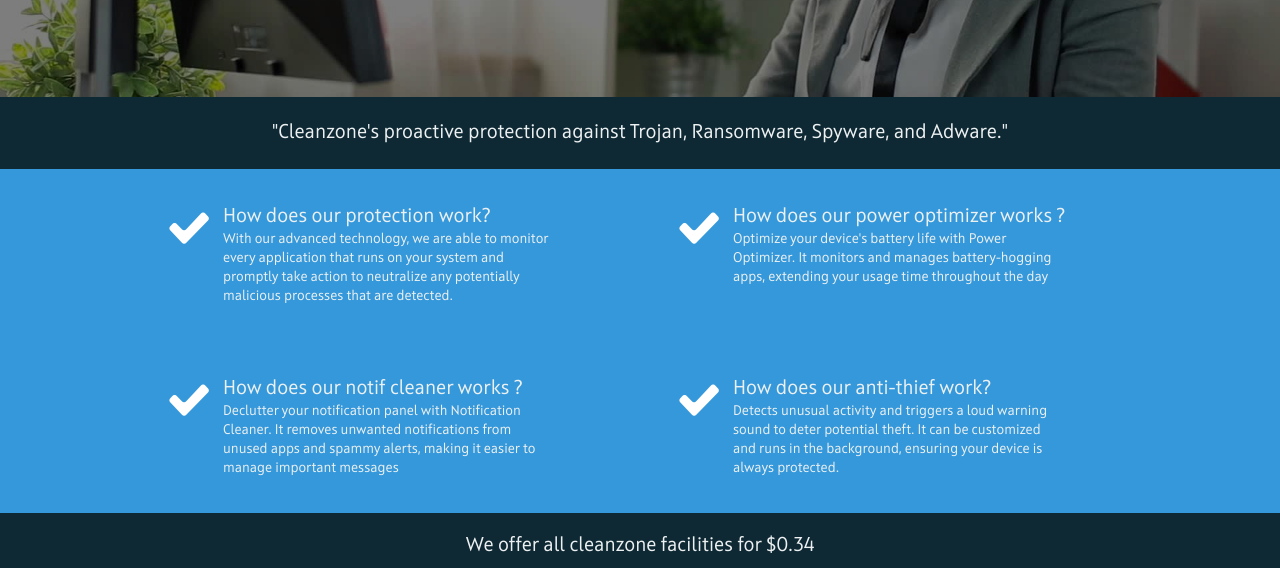
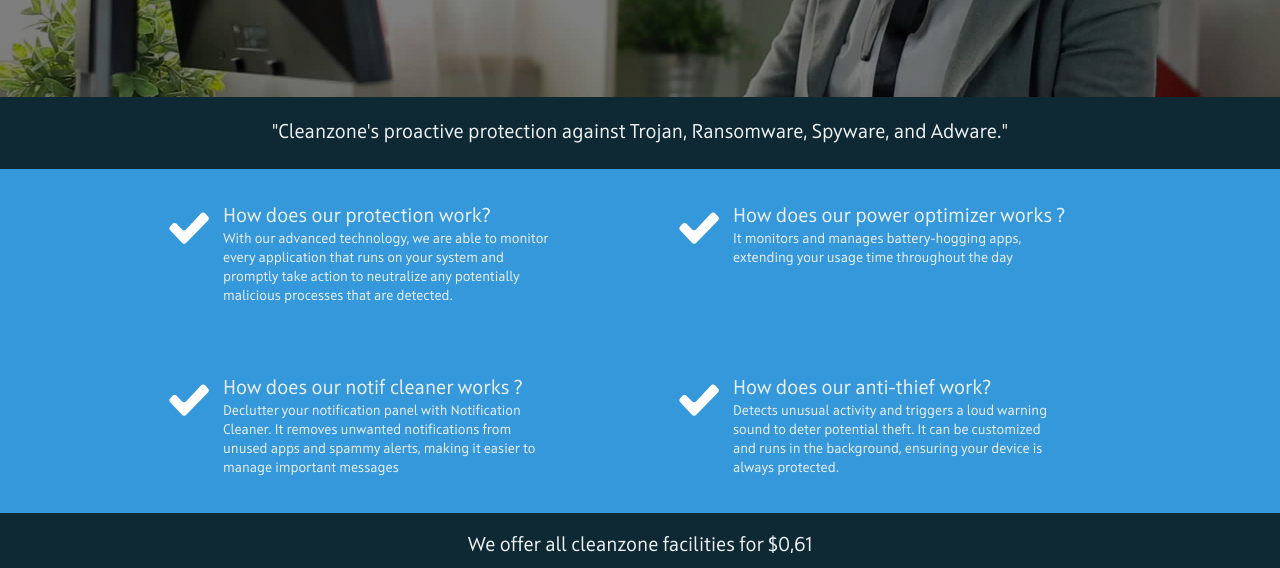
Before and after one commit to codebreakdev/codebreakdev.github.io, a plain HTML site: page mav/index.html in a window 1280 px wide. Shown: the part 196-764 px from the top of the page. Drawn offline with Linux system fonts and the light colour scheme.

Commit message:
Update index.html

```diff
--- a/mav/index.html
+++ b/mav/index.html
@@ -88,7 +88,7 @@
                         </div>
                         <div style="flex: 85%;padding: 5px">
                             <div class="font-large">How does our power optimizer works ?</div>
-                            <div class="font-middle">Optimize your device's battery life with Power Optimizer. It
+                            <div class="font-middle">It
                                 monitors and manages battery-hogging apps, extending your usage time throughout the day
                             </div>
 
@@ -140,7 +140,7 @@
 
         <div class="bg-dark  font-white-color">
             <div class="container titlefeature">
-                <div class="font-large">We offer all cleanzone facilities for $0.34 </div>
+                <div class="font-large">We offer all cleanzone facilities for $0,61 </div>
             </div>
         </div>
 
```
